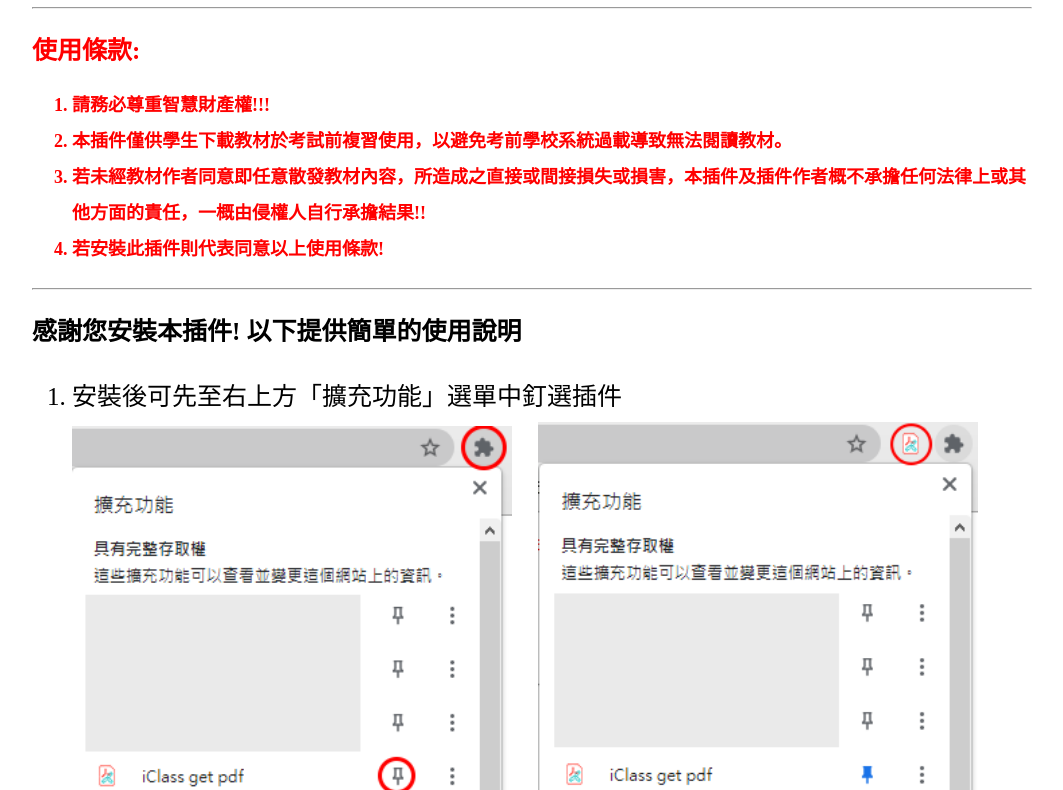
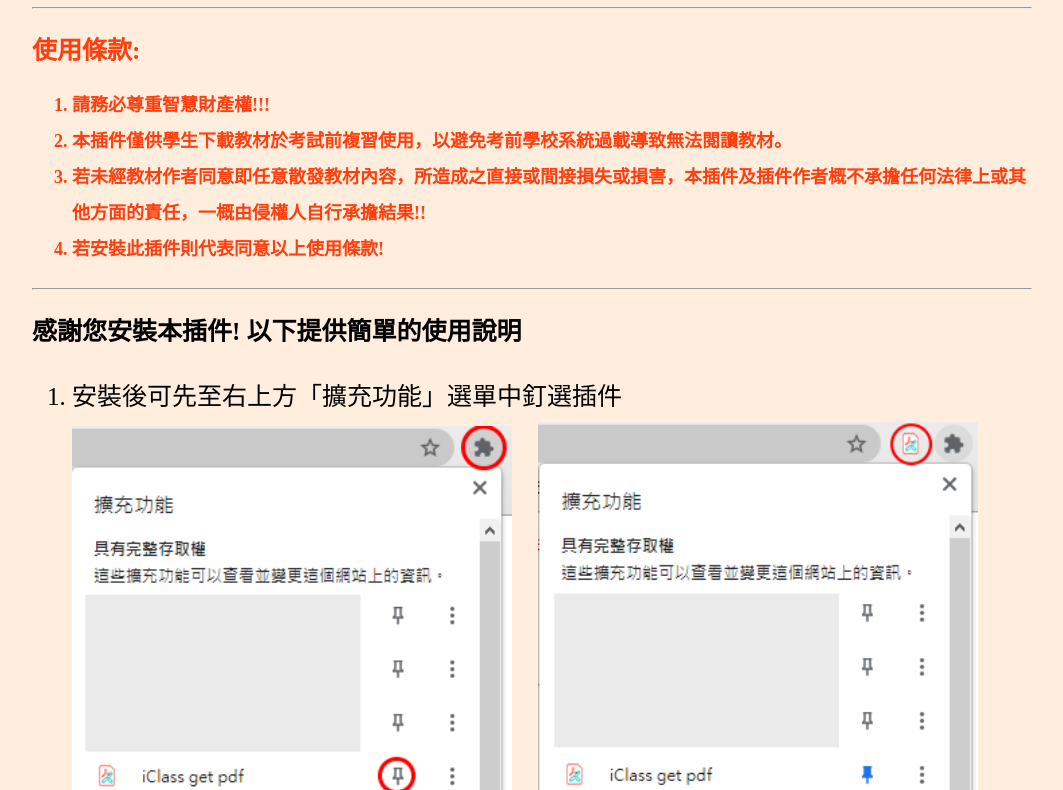
Before and after one commit to chris1012T/Tronclass_pdf, a browser extension: page readme.html in a window 1280 px wide. Shown: the part 77-867 px from the top of the page, without its empty margins (108-1171 px from the left). Drawn offline with Linux system fonts and the light colour scheme.

Commit message:
v1.3.1
docs: changed the background color and the caution calss color in the doc

rename: renamed the extention from iClass get pdf to Tronclass pdf

```diff
--- a/readme.html
+++ b/readme.html
@@ -49,8 +49,8 @@
                 <img src="img/downloading.png" alt="">
             </li>
             <!-- <li> -->
-            P.S. 若按下插件圖示後無法下載，則可能為Chrome自動將PDF檔開啟。若遇此情況請按下右上方的下載圖示即可下載 (此問題已修正)
-            <img src="img/alterDownload.png" alt="">
+            <!-- P.S. 若按下插件圖示後無法下載，則可能為Chrome自動將PDF檔開啟。若遇此情況請按下右上方的下載圖示即可下載 (此問題已修正)
+            <img src="img/alterDownload.png" alt=""> -->
             <!-- </li> -->
         </ul>
     </div>
--- a/style.css
+++ b/style.css
@@ -8,7 +8,7 @@
 }
 
 .caution {
-    color: red;
+    color: #ff3f0f;
 }
 
 h2 {
@@ -41,3 +41,7 @@ ul {
 .instruction li {
     margin-bottom: 20px;
 }
+
+body {
+    background-color: #fed;
+}
```
Also changed, not shown: manifest.json.
